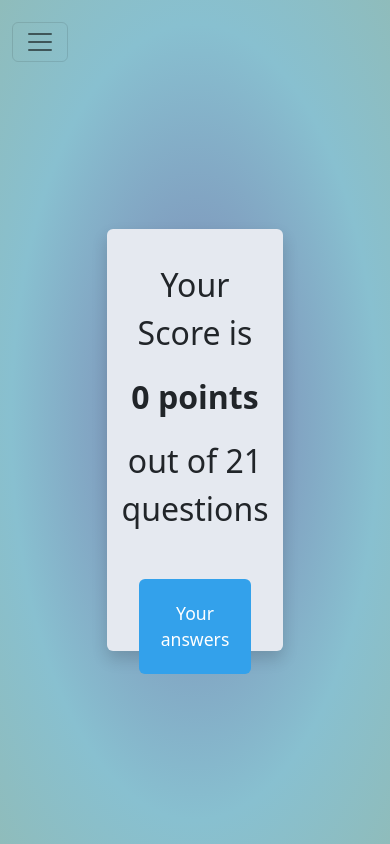
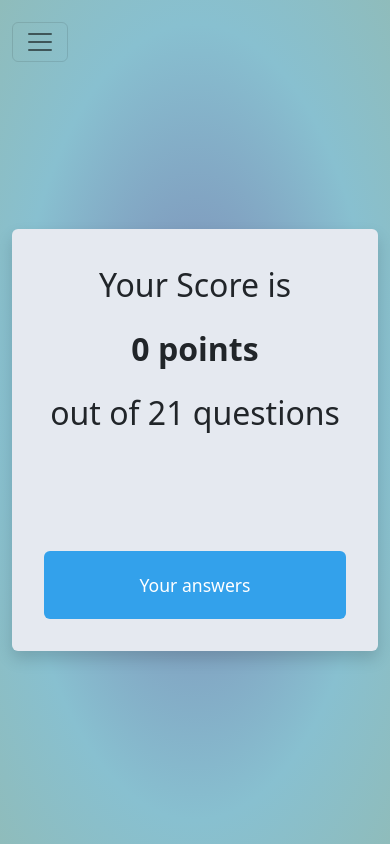
Before and after one commit to Piotr-Mlodzianowski/21questions, a React (Create React App) app: page /playerscore in a window 390 px wide. Built offline with nearby package versions, Linux system fonts and the light colour scheme.

Commit message:
Added responsive breakpoints to components

```diff
--- a/src/App.js
+++ b/src/App.js
@@ -2,8 +2,7 @@ import React from 'react';
 import 'bootstrap/dist/css/bootstrap.min.css';
 import ThemeProvider from 'react-bootstrap/ThemeProvider'
 import Routing from "./routing"
-import {Container, Row} from 'react-bootstrap';
-
+import {Container, Row, Col} from 'react-bootstrap';
 
 
 function App() {
@@ -14,7 +13,7 @@ function App() {
         >
             <Container fluid className="background">
                 <Row className="justify-content-center align-items-center h-100">
-                    <Routing />
+                        <Routing/>
                 </Row>
             </Container>
         </ThemeProvider>
--- a/src/components/playerScore/playerScore.js
+++ b/src/components/playerScore/playerScore.js
@@ -4,6 +4,8 @@ import Card from 'react-bootstrap/Card';
 import {DataContext} from "../../DataContext";
 import "./playerScore.scss"
 import Button from "react-bootstrap/Button";
+import Row from 'react-bootstrap/Row';
+import Col from 'react-bootstrap/Col';
 
 
 const PlayerScore = () => {
@@ -16,9 +18,12 @@ const PlayerScore = () => {
     }
 
     return (
-        <Container className="d-flex flex-column align-items-center justify-content-center score__container">
+        <Container className="d-flex flex-column justify-content-center score__container">
+            <Row className="justify-content-center">
+                <Col xxs={12} md={7}>
                     <Card className="border-0 shadow p-3 mb-5 rounded score__card">
-                <Card.Body className="d-flex flex-column align-items-center justify-content-between score__body">
+                        <Card.Body
+                            className="d-flex flex-column align-items-center justify-content-between score__body">
                             {!clickedButton &&
                                 <>
                                     <div className="text-center score__text">
@@ -55,6 +60,8 @@ const PlayerScore = () => {
 
                         </Card.Body>
                     </Card>
+                </Col>
+            </Row>
         </Container>
     );
 };
--- a/src/components/playerScore/playerScore.scss
+++ b/src/components/playerScore/playerScore.scss
@@ -1,4 +1,9 @@
 .score {
+  &__container {
+    height: 90vh;
+    width: 100vw;
+  }
+
   &__body {
     height: 100%;
   }
@@ -22,13 +27,8 @@
 
   }
 
-  &__container {
-    height: 90vh;
-    min-width: 50vh;
-  }
 
   &__card {
-    width: 45vw;
     height: 50vh;
     background-color: #e5e9f0;
   }
--- a/src/components/scoreboard/scoreboardTable.js
+++ b/src/components/scoreboard/scoreboardTable.js
@@ -5,6 +5,8 @@ import Container from 'react-bootstrap/Container';
 import "./scoreboardTable.scss"
 import "../../scss/loading.scss"
 import {DataContext} from "../../DataContext";
+import Row from 'react-bootstrap/Row';
+import Col from 'react-bootstrap/Col';
 
 const ScoreboardTable = () => {
     const {fetchedScores} = useContext(DataContext);
@@ -35,9 +37,12 @@ const ScoreboardTable = () => {
     return (
         <>
             <Container
-                className="d-flex flex-column align-items-center justify-content-center scoreboard__container">
+                className="d-flex flex-column justify-content-center scoreboard__container">
+                <Row className="justify-content-center">
+                    <Col xxs={12} md={7}>
                         {!categories &&
-                    <div className="d-flex flex-column align-items-center justify-content-center loading__container">
+                            <div
+                                className="d-flex flex-column align-items-center justify-content-center loading__container">
                                 <div className="loading__animation"></div>
                             </div>}
                         {categories &&
@@ -85,6 +90,8 @@ const ScoreboardTable = () => {
                                     </div>
                                 </Card.Body>
                             </Card>}
+                    </Col>
+                </Row>
             </Container>
         </>
     )
--- a/src/components/scoreboard/scoreboardTable.scss
+++ b/src/components/scoreboard/scoreboardTable.scss
@@ -11,7 +11,6 @@
   }
 
   &__card {
-    width: 45vw;
     height: 50vh;
     background-color: #e5e9f0;
   }
--- a/src/components/settings/settings.js
+++ b/src/components/settings/settings.js
@@ -11,6 +11,8 @@ import Container from 'react-bootstrap/Container';
 import "./settings.scss";
 import "../../scss/loading.scss"
 import ErrorModal from "../errorModal/errorModal";
+import Row from 'react-bootstrap/Row';
+import Col from 'react-bootstrap/Col';
 
 const Settings = () => {
     const {
@@ -57,10 +59,13 @@ const Settings = () => {
                 <div className="loading__animation"></div>
             </div>}
             {data &&
-                <Container className="d-flex flex-column align-items-center justify-content-center settings__container">
+                <Container fluid className="d-flex flex-column justify-content-center settings__container">
+                    <Row className="justify-content-center">
+                        <Col xxs={12} md={5}>
                             <Card className="border-0 shadow p-3 mb-5 rounded  settings__card">
                                 <Card.Body className="settings__cardBody">
-                            <Form className="d-flex flex-column align-items-center justify-content-center gap-4">
+                                    <Form
+                                        className="d-flex flex-column align-items-center justify-content-center gap-4">
                                         <SettingsName/>
                                         <SettingsCategory/>
                                         <SettingsDifficulty/>
@@ -75,6 +80,8 @@ const Settings = () => {
                                     </Form>
                                 </Card.Body>
                             </Card>
+                        </Col>
+                    </Row>
                 </Container>
             }
         </>
--- a/src/components/settings/settings.scss
+++ b/src/components/settings/settings.scss
@@ -8,7 +8,7 @@
   }
 
   &__cardBody {
-    min-width: 40vw;
+
   }
 
   &__playButton {
```
Lines whose indentation alone changed are shown as unchanged.
